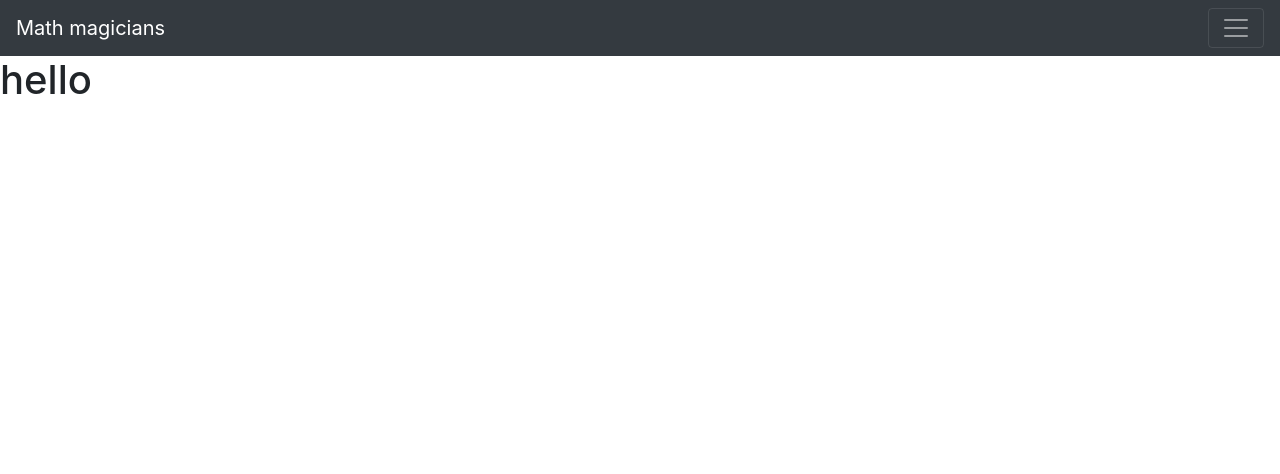
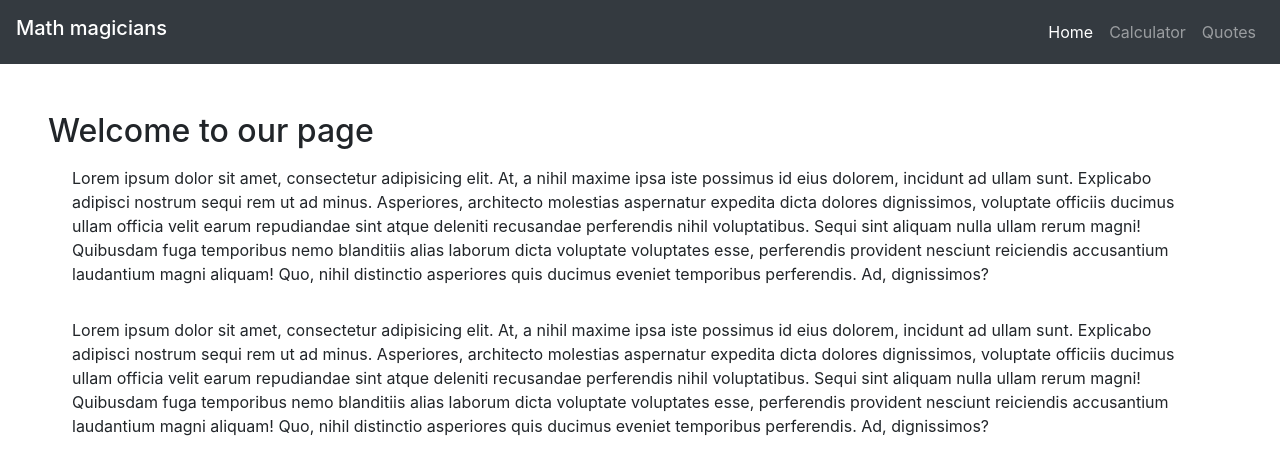
Before and after one commit to andersonlebon/math-magicians, a React (Create React App) app: page / in a window 1280 px wide. Shown: the top 474 px of the page. Built offline with nearby package versions, Linux system fonts and the light colour scheme.

Commit message:
Make the home component

```diff
--- a/src/components/home.jsx
+++ b/src/components/home.jsx
@@ -1,9 +1,33 @@
 import React from 'react';
 
 const Home = () => (
-  <div>
-    <h1>hello</h1>
-  </div>
+  <section className="p-5">
+    <h2>Welcome to our page</h2>
+    <p className="px-4 py-2">
+      Lorem ipsum dolor sit amet, consectetur adipisicing elit. At, a nihil
+      maxime ipsa iste possimus id eius dolorem, incidunt ad ullam sunt.
+      Explicabo adipisci nostrum sequi rem ut ad minus. Asperiores, architecto
+      molestias aspernatur expedita dicta dolores dignissimos, voluptate
+      officiis ducimus ullam officia velit earum repudiandae sint atque deleniti
+      recusandae perferendis nihil voluptatibus. Sequi sint aliquam nulla ullam
+      rerum magni! Quibusdam fuga temporibus nemo blanditiis alias laborum dicta
+      voluptate voluptates esse, perferendis provident nesciunt reiciendis
+      accusantium laudantium magni aliquam! Quo, nihil distinctio asperiores
+      quis ducimus eveniet temporibus perferendis. Ad, dignissimos?
+    </p>
+    <p className="px-4 py-2">
+      Lorem ipsum dolor sit amet, consectetur adipisicing elit. At, a nihil
+      maxime ipsa iste possimus id eius dolorem, incidunt ad ullam sunt.
+      Explicabo adipisci nostrum sequi rem ut ad minus. Asperiores, architecto
+      molestias aspernatur expedita dicta dolores dignissimos, voluptate
+      officiis ducimus ullam officia velit earum repudiandae sint atque deleniti
+      recusandae perferendis nihil voluptatibus. Sequi sint aliquam nulla ullam
+      rerum magni! Quibusdam fuga temporibus nemo blanditiis alias laborum dicta
+      voluptate voluptates esse, perferendis provident nesciunt reiciendis
+      accusantium laudantium magni aliquam! Quo, nihil distinctio asperiores
+      quis ducimus eveniet temporibus perferendis. Ad, dignissimos?
+    </p>
+  </section>
 );
 
 export default Home;
--- a/src/components/navbar.jsx
+++ b/src/components/navbar.jsx
@@ -2,10 +2,10 @@ import React from 'react';
 
 const Navbar = () => (
   <header className="w-100">
-    <nav className="navbar navbar-dark bg-dark">
-      <a className="navbar-brand" href="/home">
+    <nav className="navbar navbar-expand-lg navbar-dark w-100 bg-dark">
+      <h1 className="navbar-brand" href="/home">
         Math magicians
-      </a>
+      </h1>
       <button
         className="navbar-toggler"
         type="button"
```
